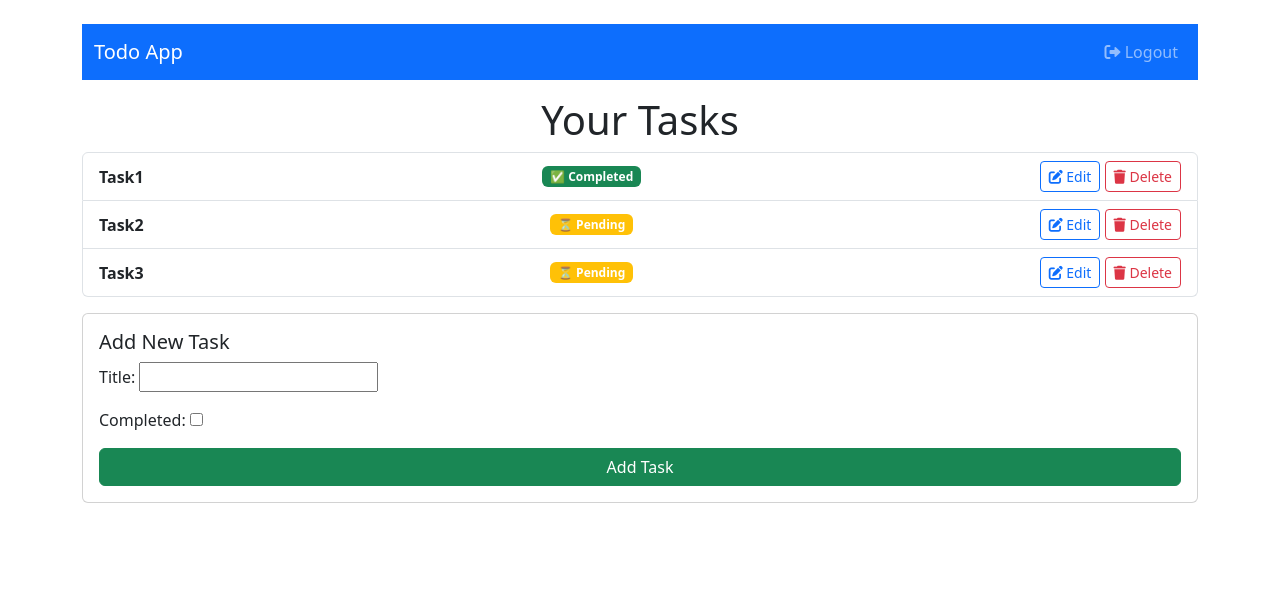
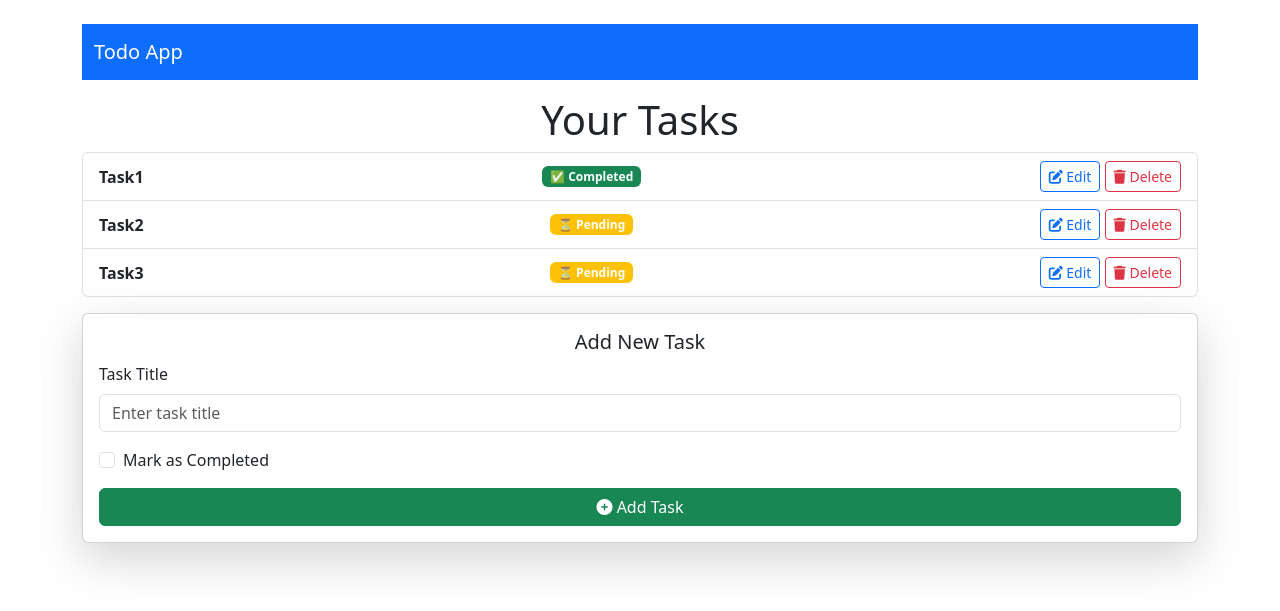
Before and after one commit to Vismayak2000/To-Do-List, a Django app: page / in a window 1280 px wide. Shown: the top 611 px of the page. Run offline with Django 5.2, Linux system fonts and the light colour scheme; a user stored in the database is signed in; data comes from the database, SQL or seed files in the repository; both versions use the stored data as it was after the commit.

Commit message:
second last commit

```diff
--- a/basictodoapp/templates/tasks.html
+++ b/basictodoapp/templates/tasks.html
@@ -11,25 +11,6 @@
     <nav class="navbar navbar-expand-lg navbar-dark bg-primary mb-3">
         <div class="container-fluid">
             <a class="navbar-brand" href="#">Todo App</a>
-            <button class="navbar-toggler" type="button" data-bs-toggle="collapse" data-bs-target="#navbarNav">
-                <span class="navbar-toggler-icon"></span>
-            </button>
-            <div class="collapse navbar-collapse" id="navbarNav">
-                <ul class="navbar-nav ms-auto">
-                    {% if user.is_authenticated %}
-                        <li class="nav-item">
-                            <a class="nav-link" href="{% url 'logout' %}"><i class="fas fa-sign-out-alt"></i> Logout</a>
-                        </li>
-                    {% else %}
-                        <li class="nav-item">
-                            <a class="nav-link" href="{% url 'login' %}"><i class="fas fa-sign-in-alt"></i> Login</a>
-                        </li>
-                        <li class="nav-item">
-                            <a class="nav-link" href="{% url 'register' %}"><i class="fas fa-user-plus"></i> Register</a>
-                        </li>
-                    {% endif %}
-                </ul>
-            </div>
         </div>
     </nav>
     <h1 class="text-center">Your Tasks</h1>
@@ -47,15 +28,20 @@
         </li>
         {% endfor %}
     </ul>
-    <div class="card mt-3">
+    <div class="card mt-3 shadow-lg">
         <div class="card-body">
-            <h5 class="card-title">Add New Task</h5>
+            <h5 class="card-title text-center">Add New Task</h5>
             <form method="post">
                 {% csrf_token %}
                 <div class="mb-3">
-                    {{ form.as_p }}
+                    <label for="taskTitle" class="form-label">Task Title</label>
+                    <input type="text" id="taskTitle" name="title" class="form-control" placeholder="Enter task title" required>
                 </div>
-                <button type="submit" class="btn btn-success w-100">Add Task</button>
+                <div class="form-check mb-3">
+                    <input class="form-check-input" type="checkbox" id="completed" name="completed">
+                    <label class="form-check-label" for="completed">Mark as Completed</label>
+                </div>
+                <button type="submit" class="btn btn-success w-100"><i class="fas fa-plus-circle"></i> Add Task</button>
             </form>
         </div>
     </div>
```
Also changed, not shown: db.sqlite3.
